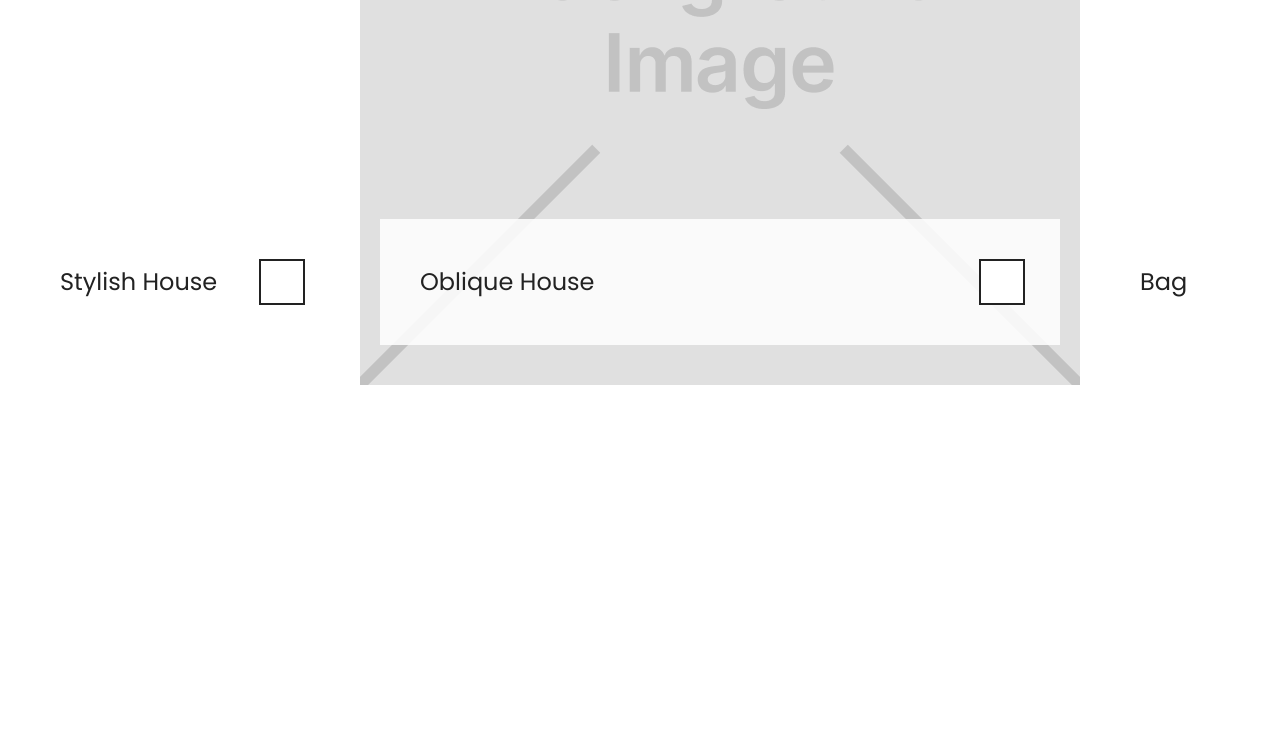
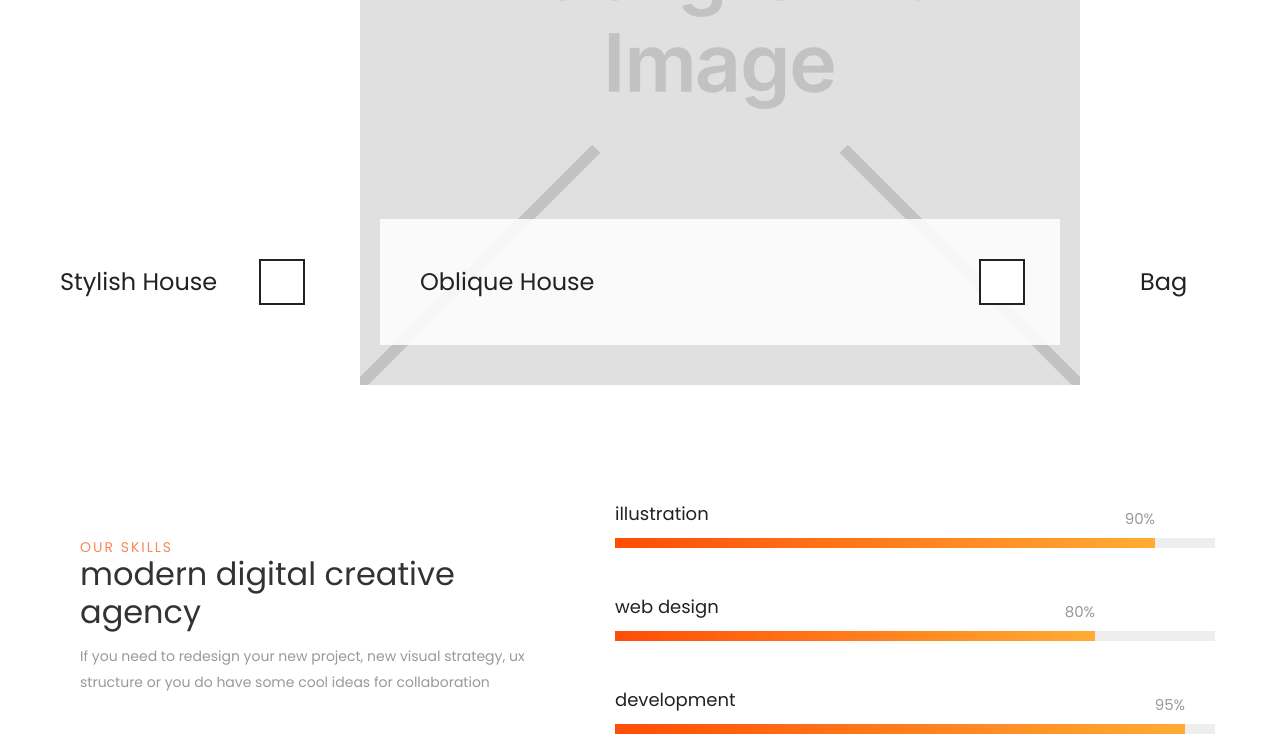
Before and after one commit to CrazyCatTop/anow, a website: page src/index.html in a window 1280 px wide. Shown: the part 2980-3714 px from the top of the page. Before the commit the page ends 3365 px from the top, so only its background shows below. Drawn offline with Linux system fonts and the light colour scheme.

Commit message:
skills screen

```diff
--- a/src/index.html
+++ b/src/index.html
@@ -169,6 +169,47 @@
         </form>
     </section>
 
+    <section class="skills">
+        <div class="container">
+            <div class="skills__wrapper">
+                <div class="skills__block">
+                    <div class="title title_14">our skills</div>
+                    <div class="title title_32 skills__subtitle">modern digital creative agency</div>
+                    <div class="skills__text">If you need to redesign your new project, new visual strategy, ux structure or you do have some cool ideas for collaboration</div>
+                </div>
+                <div class="skills__progress">
+                    <div class="skills__item">
+                        <div class="skills__head">
+                            <div class="title title_18">illustration</div>
+                            <div class="skills__value"><span>90</span>%</div>
+                        </div>
+                        <div class="skills__body">
+                            <div class="skills__scale"></div>
+                        </div>
+                    </div>
+                    <div class="skills__item">
+                        <div class="skills__head">
+                            <div class="title title_18">web design</div>
+                            <div class="skills__value"><span>80</span>%</div>
+                        </div>
+                        <div class="skills__body">
+                            <div class="skills__scale"></div>
+                        </div>
+                    </div>
+                    <div class="skills__item">
+                        <div class="skills__head">
+                            <div class="title title_18">development</div>
+                            <div class="skills__value"><span>95</span>%</div>
+                        </div>
+                        <div class="skills__body">
+                            <div class="skills__scale"></div>
+                        </div>
+                    </div>
+                </div>
+            </div>
+        </div>
+    </section>
+
     <script src="js/script.js"></script>
 </body>
 </html>
--- a/src/js/script.js
+++ b/src/js/script.js
@@ -0,0 +1,8 @@
+const skills__values = document.querySelectorAll('.skills__value'),
+      skills__scales = document.querySelectorAll('.skills__scale'),
+      skills__titles = document.querySelectorAll('.skills__head title');
+
+skills__values.forEach( (value, i) => {
+    skills__scales[i].style.width = value.querySelector('span').innerHTML + '%';
+    document.querySelectorAll('.skills__head')[i].style.width = 600 * value.querySelector('span').innerHTML / 100 + 'px';
+});
--- /dev/null
+++ b/src/sass/blocks/_skills.scss
@@ -0,0 +1,53 @@
+.skills {
+    margin-top: 115px;
+    &__wrapper {
+        padding: 0 10px;
+        display: flex;
+        justify-content: space-between;
+    }
+    &__block {
+        width: 486px;
+        padding: 40px 15px 7px 15px;
+    }
+    &__subtitle {
+        max-width: 385px;
+    }
+    &__text {
+        margin-top: 12px;
+        font-weight: 400;
+        font-size: 14px;
+        line-height: 26px;
+        color: #999999;
+    }
+    &__progress {
+        width: 600px;
+    }
+    &__item {
+        margin-bottom: 45px;
+        &:nth-child(3) {
+            margin-bottom: 0;
+        }
+    }
+    &__head {
+        display: flex;
+        align-items: center;
+        justify-content: space-between;
+    }
+    &__value {
+        font-weight: 400;
+        font-size: 15px;
+        line-height: 23px;
+        margin-bottom: -10px;
+        color: #999999;
+    }
+    &__body {
+        width: 600px;
+        height: 10px;
+        background-color: #EEEEEE;
+    }
+    &__scale {
+        height: 10px;
+        background: linear-gradient(90deg, #FF4D06 0%, #FFAC34 100%);
+        margin-top: 10px;
+    }
+}
--- a/src/sass/style.scss
+++ b/src/sass/style.scss
@@ -39,3 +39,4 @@ a {
 @import 'blocks/demo';
 @import 'blocks/about';
 @import 'blocks/portfolio';
+@import 'blocks/skills';
```
Also changed, not shown: src/css/style.min.css.
